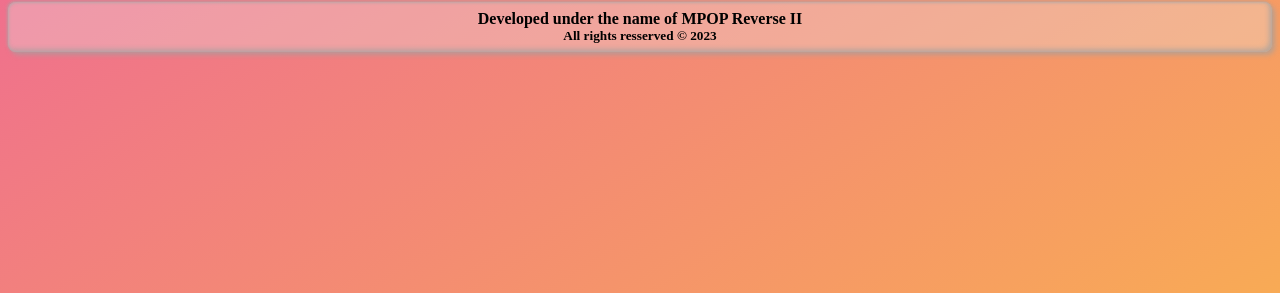
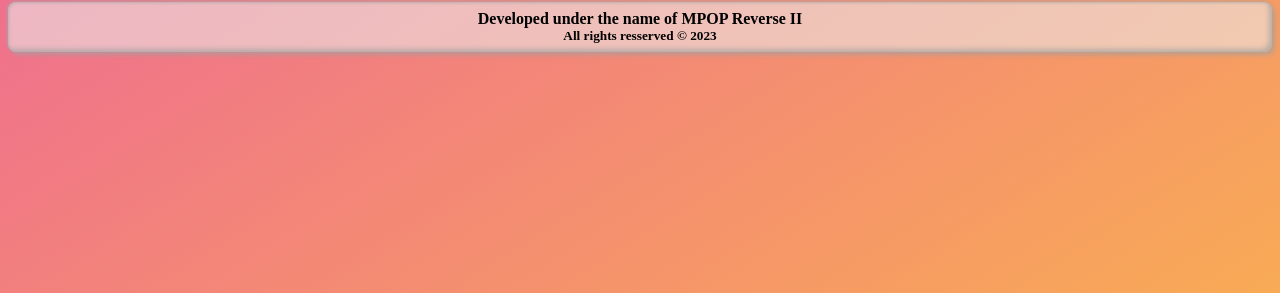
Before and after one commit to RyannKim327/NGL-random-questionaire, a website: page index.html in a window 1280 px wide. Shown: the part 515-808 px from the top of the page. Drawn offline with Linux system fonts and the light colour scheme.

Commit message:
05-23-23 06:41

```diff
--- a/index.html
+++ b/index.html
@@ -20,7 +20,7 @@
 				height: 100vh;
 			}
 			header, main, footer{
-				background-color: #ededed50;
+				background-color: #ededed90;
 				border-radius: .5em;
 				box-shadow: 3px 3px 5px #a0a0a0aa,
 				-1px -1px 3px #aaaaaaaa,
```
